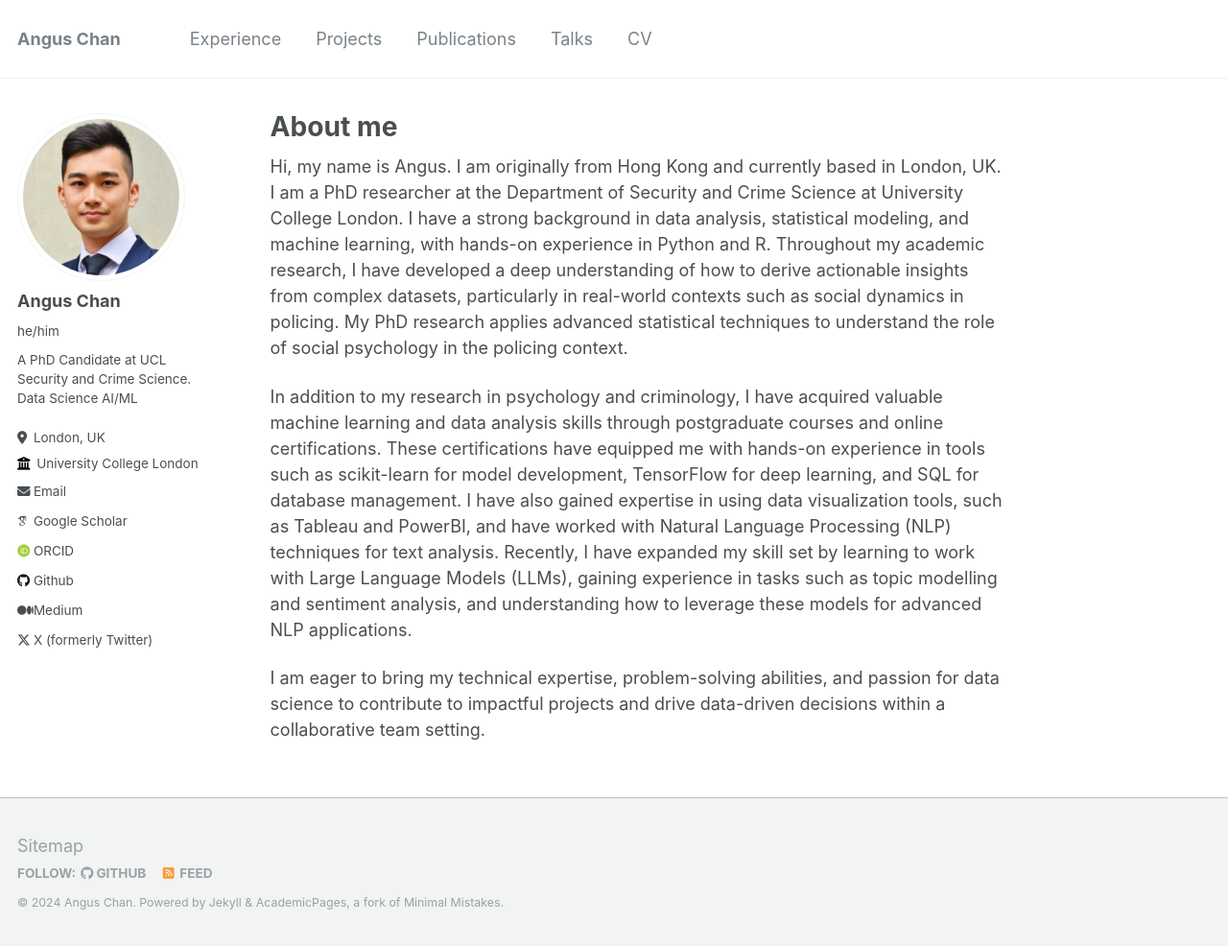
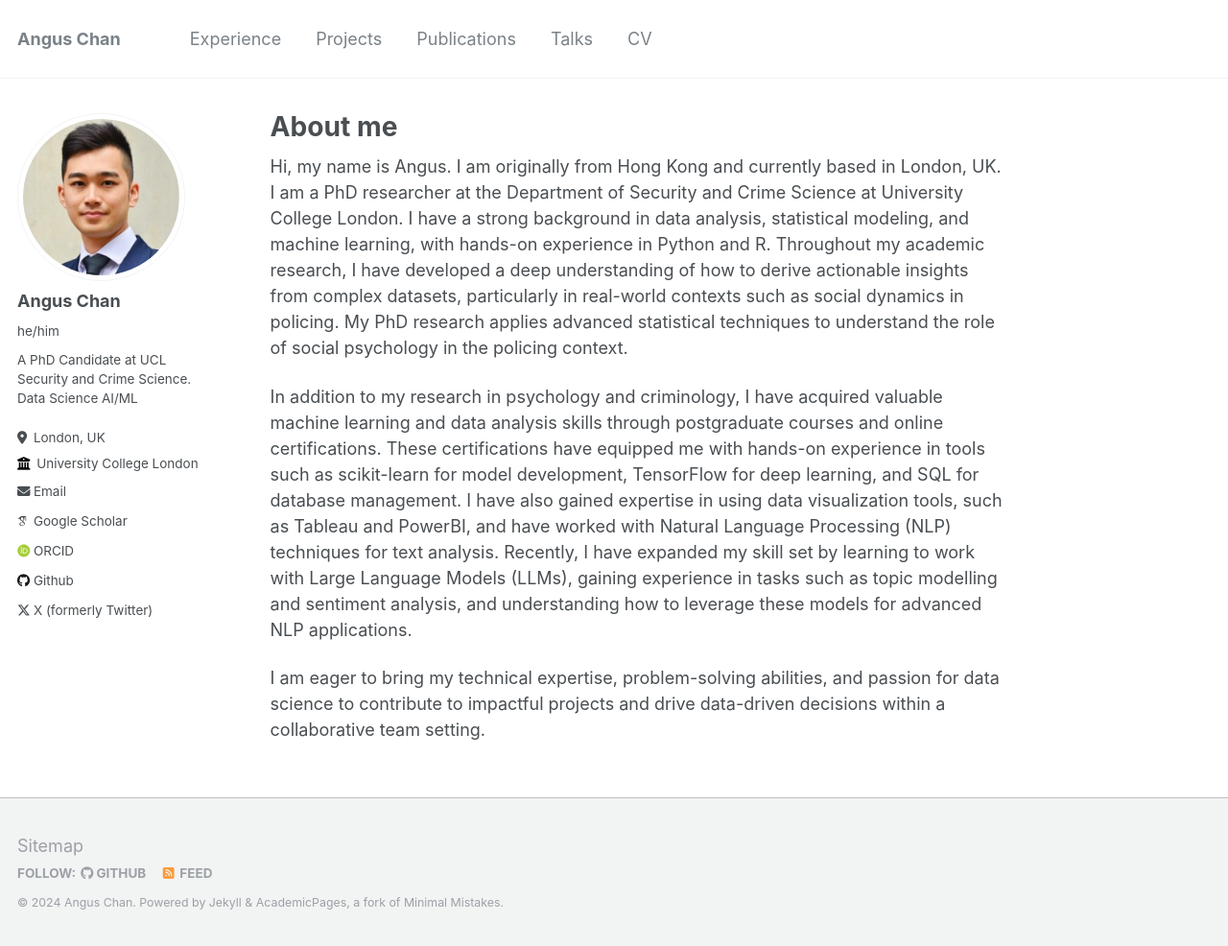
Before and after one commit to cyfangus/cyfangus.github.io, a Jekyll site: the page built from _pages/about.md, in a window 1280 px wide and 986 px high. Shown: the whole window at 96% size. Built offline with Jekyll 4.4.1, drawn with Linux system fonts in a browser that asks for light colours; some web fonts are replaced.

Commit message:
Update _config.yml

```diff
--- a/_config.yml
+++ b/_config.yml
@@ -59,7 +59,7 @@ author:
   lastfm           : # Username
   linkedin         : # Username
   mastodon         : # URL
-  medium           : https://medium.com/@cyfangus
+  medium           : # https://medium.com/@cyfangus
   pinterest        : # Username
   soundcloud       : # Username
   steam            : # Username
```
